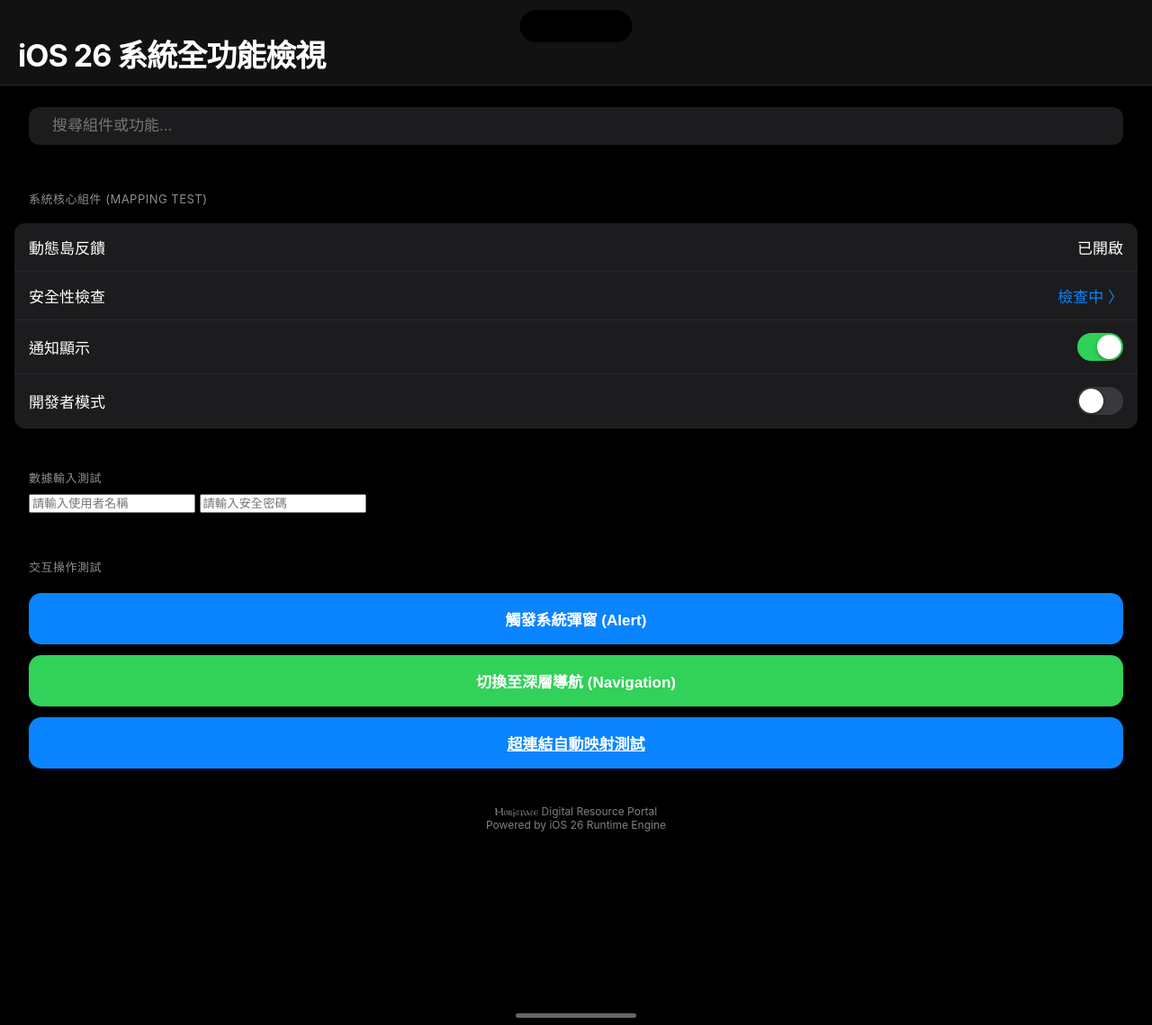
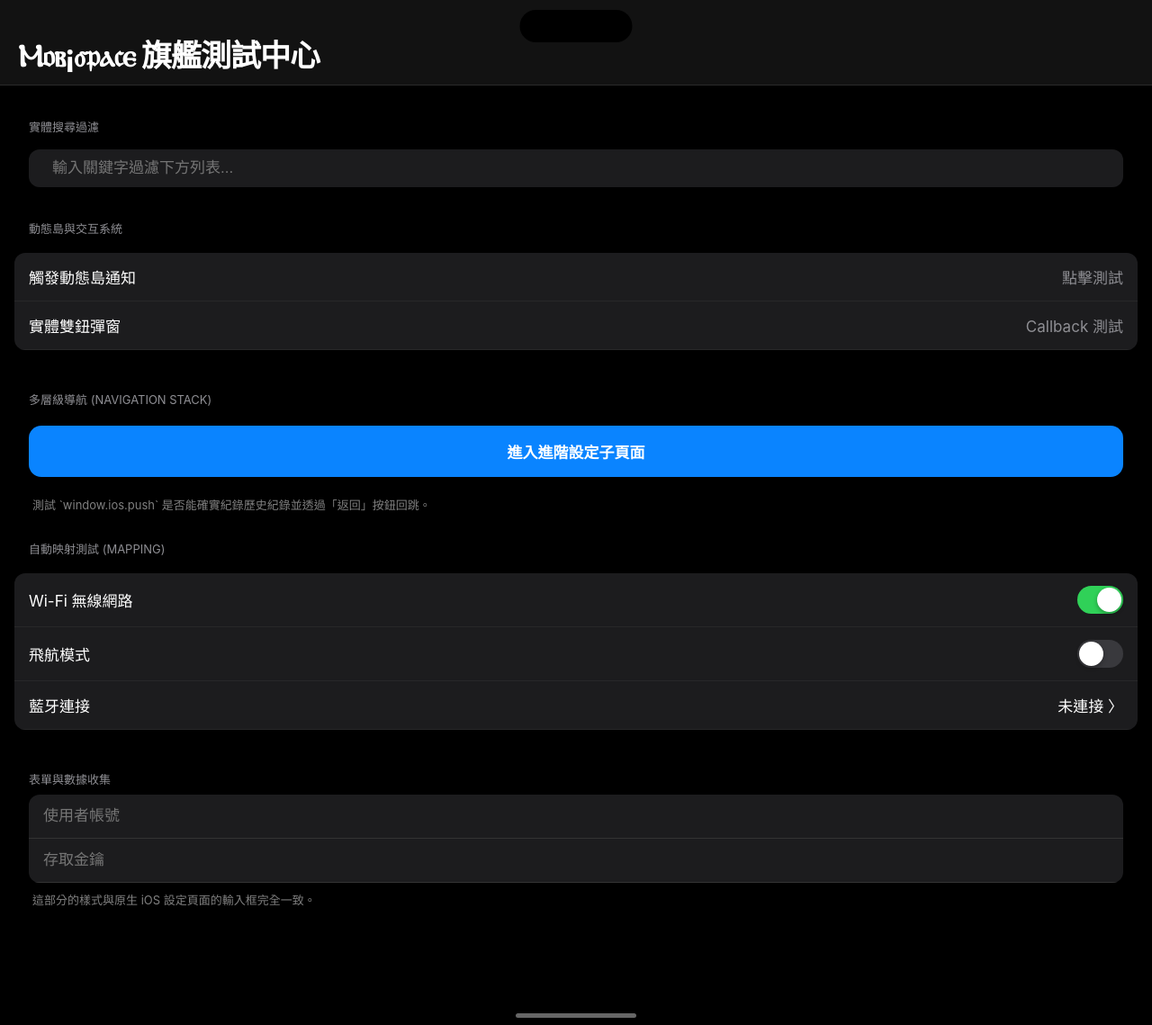
Before and after one commit to mobsp/mobsp.github.io, a Jekyll site: the page beta/test7.html, which Jekyll copies as it is, in a window 1280 px wide. Shown: the whole page at 90% size. Built offline with Jekyll 4.4.1, drawn with Linux system fonts in a browser that asks for light colours.

Commit message:
更新 test7.html

```diff
--- a/beta/test7.html
+++ b/beta/test7.html
@@ -3,85 +3,91 @@
 <head>
     <meta charset="UTF-8">
     <meta name="viewport" content="width=device-width, initial-scale=1.0, maximum-scale=1.0, user-scalable=no, viewport-fit=cover">
-    <title>iOS 26 系統全功能檢視</title>
+    <title>Ⲙ𝔬ⲃ¡ⳝ𝔭ⲁ𝔠ⲉ 旗艦測試中心</title>
 
     <script src="./mod/ios-type.js"></script>
 
     <style>
-        /* 這裡只需寫一些內容微調，系統樣式已由 JS 接管 */
-        .section-title {
-            padding: 20px 16px 8px;
-            color: #8E8E93;
-            font-size: 13px;
-            text-transform: uppercase;
-            letter-spacing: 0.5px;
+        .section-label { padding: 20px 16px 8px; color: #8E8E93; font-size: 13px; text-transform: uppercase; }
+        .group { margin-bottom: 20px; }
+        .ios-input-group { background: #1C1C1E; border-radius: 12px; margin: 0 16px; overflow: hidden; }
+        .ios-input-group input {
+            width: 100%; background: transparent; border: none; color: #fff;
+            padding: 14px 16px; font-size: 17px; border-bottom: 0.5px solid #333;
         }
-        .demo-box { padding: 0 16px; margin-bottom: 30px; }
+        .desc { padding: 10px 20px; font-size: 13px; opacity: 0.5; line-height: 1.4; }
     </style>
 </head>
 <body>
 
-    <div class="demo-box">
+    <div class="section-label">實體搜尋過濾</div>
+    <div style="padding: 0 16px;">
         <div class="ios-search-box">
-            <i class="fa-solid fa-magnifying-glass"></i>
-            <input type="text" placeholder="搜尋組件或功能...">
+            <input type="text" placeholder="輸入關鍵字過濾下方列表..." oninput="window.ios.filter(this.value)">
         </div>
     </div>
 
-    <div class="section-title">系統核心組件 (Mapping Test)</div>
-    <ul>
+    <div class="section-label">動態島與交互系統</div>
+    <ul class="ios-list">
+        <li onclick="window.ios.notify('⚡️ 系統核心已成功掛載！')">
+            觸發動態島通知 <span class="val">點擊測試</span>
+        </li>
+        <li onclick="window.ios.alert('安全確認', '您確定要格式化目前所有的系統快取嗎？', () => { window.ios.notify('✅ 快取已清除'); }, '立即清除')">
+            實體雙鈕彈窗 <span class="val">Callback 測試</span>
+        </li>
+    </ul>
+
+    <div class="section-label">多層級導航 (Navigation Stack)</div>
+    <div style="padding: 0 16px;">
+        <button onclick="openSubPage()">進入進階設定子頁面</button>
+    </div>
+    <div class="desc">測試 `window.ios.push` 是否能確實紀錄歷史紀錄並透過「返回」按鈕回跳。</div>
+
+    <div class="section-label">自動映射測試 (Mapping)</div>
+    <ul class="ios-list">
         <li>
-            動態島反饋
-            <span>已開啟</span>
-        </li>
-        <li onclick="iosAlert('系統權限', '您正在嘗試存取底層核心模組。')">
-            安全性檢查
-            <span style="color: #0A84FF;">檢查中 〉</span>
+            Wi-Fi 無線網路
+            <input type="checkbox" checked onchange="window.ios.notify(this.checked ? 'Wi-Fi 已開啟' : 'Wi-Fi 已關閉')">
         </li>
         <li>
-            通知顯示
-            <input type="checkbox" checked> </li>
+            飛航模式
+            <input type="checkbox" onchange="window.ios.notify('模式切換成功')">
+        </li>
         <li>
-            開發者模式
-            <input type="checkbox"> </li>
+            藍牙連接 <span>未連接 〉</span>
+        </li>
     </ul>
 
-    <div class="section-title">數據輸入測試</div>
-    <div class="demo-box">
-        <input type="text" placeholder="請輸入使用者名稱" class="ios-input">
-        <input type="password" placeholder="請輸入安全密碼" class="ios-input">
+    <div class="section-label">表單與數據收集</div>
+    <div class="ios-input-group">
+        <input type="text" placeholder="使用者帳號">
+        <input type="password" placeholder="存取金鑰">
     </div>
-
-    <div class="section-title">交互操作測試</div>
-    <div class="demo-box">
-        <button onclick="iosAlert('部署成功', 'iOS 26 Runtime 已經接管所有原生組件。')">
-            觸發系統彈窗 (Alert)
-        </button>
-
-        <button style="background: #32D159;" onclick="showPage('系統詳細資訊')">
-            切換至深層導航 (Navigation)
-        </button>
-
-        <a href="javascript:void(0)" onclick="alert('這是一個原生 Web 回饋')">
-            超連結自動映射測試
-        </a>
-    </div>
-
-    <div class="demo-box" style="margin-top: 40px; text-align: center; opacity: 0.5; font-size: 12px;">
-        Ⲙ𝔬ⲃ¡ⳝ𝔭ⲁ𝔠ⲉ Digital Resource Portal<br>
-        Powered by iOS 26 Runtime Engine
-    </div>
+    <div class="desc">這部分的樣式與原生 iOS 設定頁面的輸入框完全一致。</div>
 
     <script>
-        // 額外測試：點擊動態島的行為
-        document.addEventListener('DOMContentLoaded', () => {
-            const island = document.getElementById('island');
-            if(island) {
-                island.addEventListener('click', () => {
-                    console.log("部長，動態島運作正常。");
-                });
-            }
-        });
+        // 模擬動態生成一個完整的子頁面內容
+        function openSubPage() {
+            const subHtml = `
+                <div class="section-label">子頁面功能</div>
+                <ul class="ios-list">
+                    <li>深層設定 A <input type="checkbox"></li>
+                    <li>深層設定 B <input type="checkbox" checked></li>
+                    <li onclick="window.ios.alert('子頁面指令', '已收到您的操作指令！')">觸發內部指令 〉</li>
+                </ul>
+                <div style="padding: 0 16px;">
+                    <button class="no-ios" style="background:#FF453A; color:#fff; border-radius:12px; padding:15px; width:100%; border:none; font-weight:600;" onclick="window.ios.pop()">
+                        手動執行返回 (Pop)
+                    </button>
+                </div>
+            `;
+            window.ios.push('進階設定', subHtml);
+        }
+
+        // 啟動時自動通知
+        setTimeout(() => {
+            window.ios.notify("Welcome, 部長");
+        }, 1000);
     </script>
 
 </body>
```
